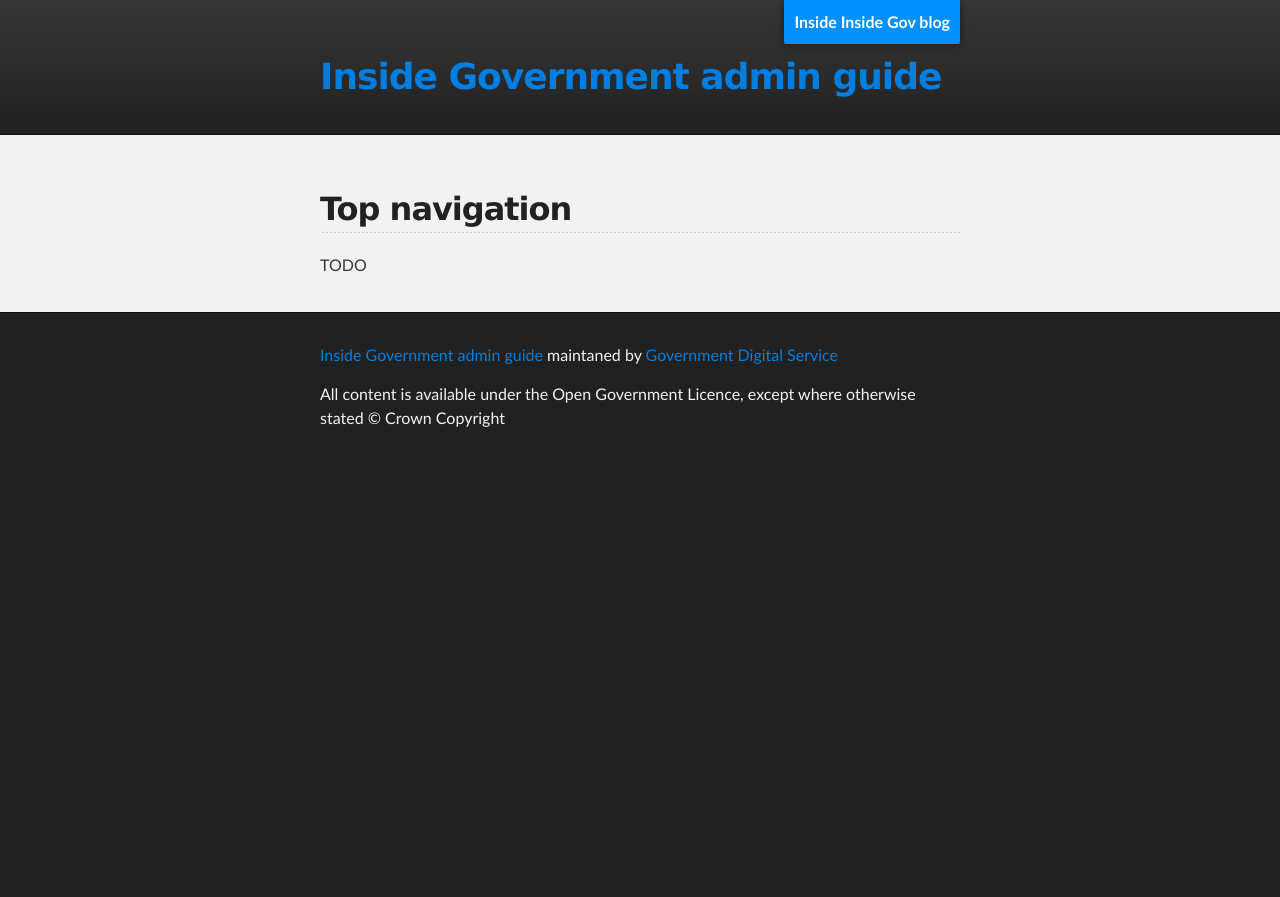
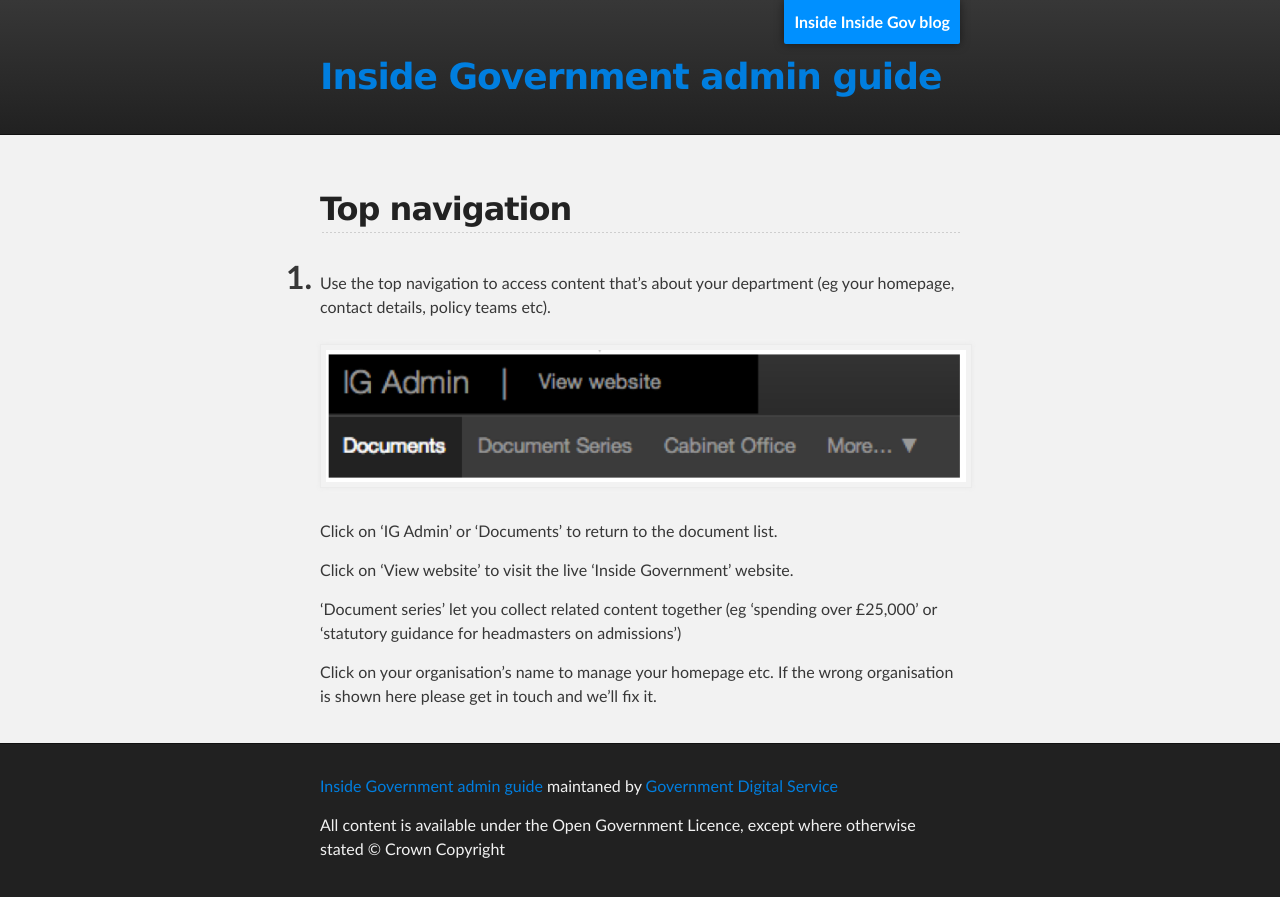
Before and after one commit to alphagov/inside-government-admin-guide, a Jekyll site: the page built from first-steps/top-navigation.md, in a window 1280 px wide. Shown: the top 897 px of the page. Built offline with Jekyll 4.4.1, drawn with Linux system fonts in a browser that asks for light colours.

Commit message:
Editing top navigation page

```diff
--- a/first-steps/top-navigation.md
+++ b/first-steps/top-navigation.md
@@ -5,4 +5,14 @@
 
 ## Top navigation
 
-TODO
+1. Use the top navigation to access content that's about your department (eg your homepage, contact details, policy teams etc).
+
+	![Top navigation 1](top-navigation-1.png)
+
+	Click on ‘IG Admin’ or ‘Documents’ to return to the document list.
+
+	Click on 'View website' to visit the live ‘Inside Government’ website.
+
+	'Document series' let you collect related content together (eg ‘spending over £25,000’ or ‘statutory guidance for headmasters on admissions’)
+
+	Click on your organisation's name to manage your homepage etc. If the wrong organisation is shown here please get in touch and we’ll fix it.
```
Also changed, not shown: first-steps/top-navigation-1.png (added).
